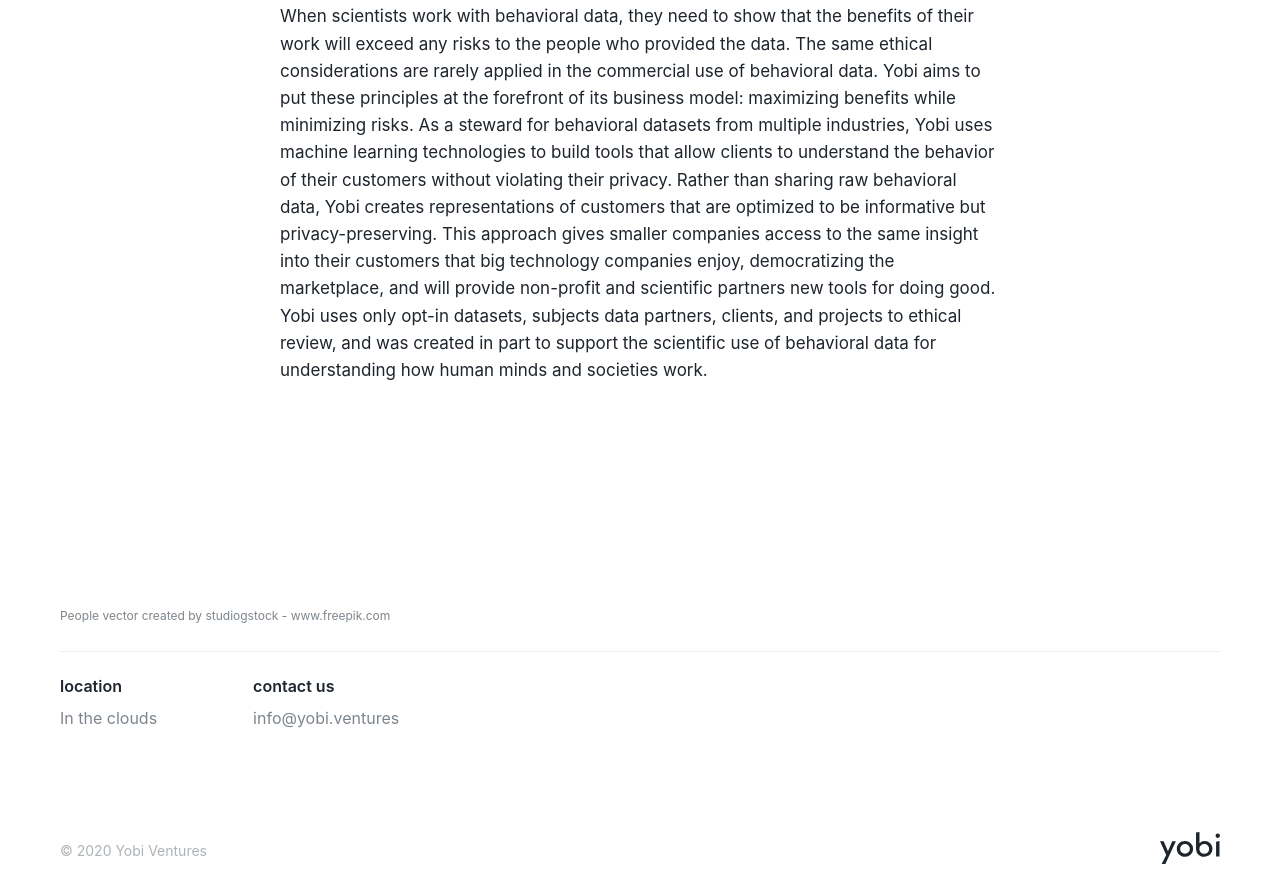
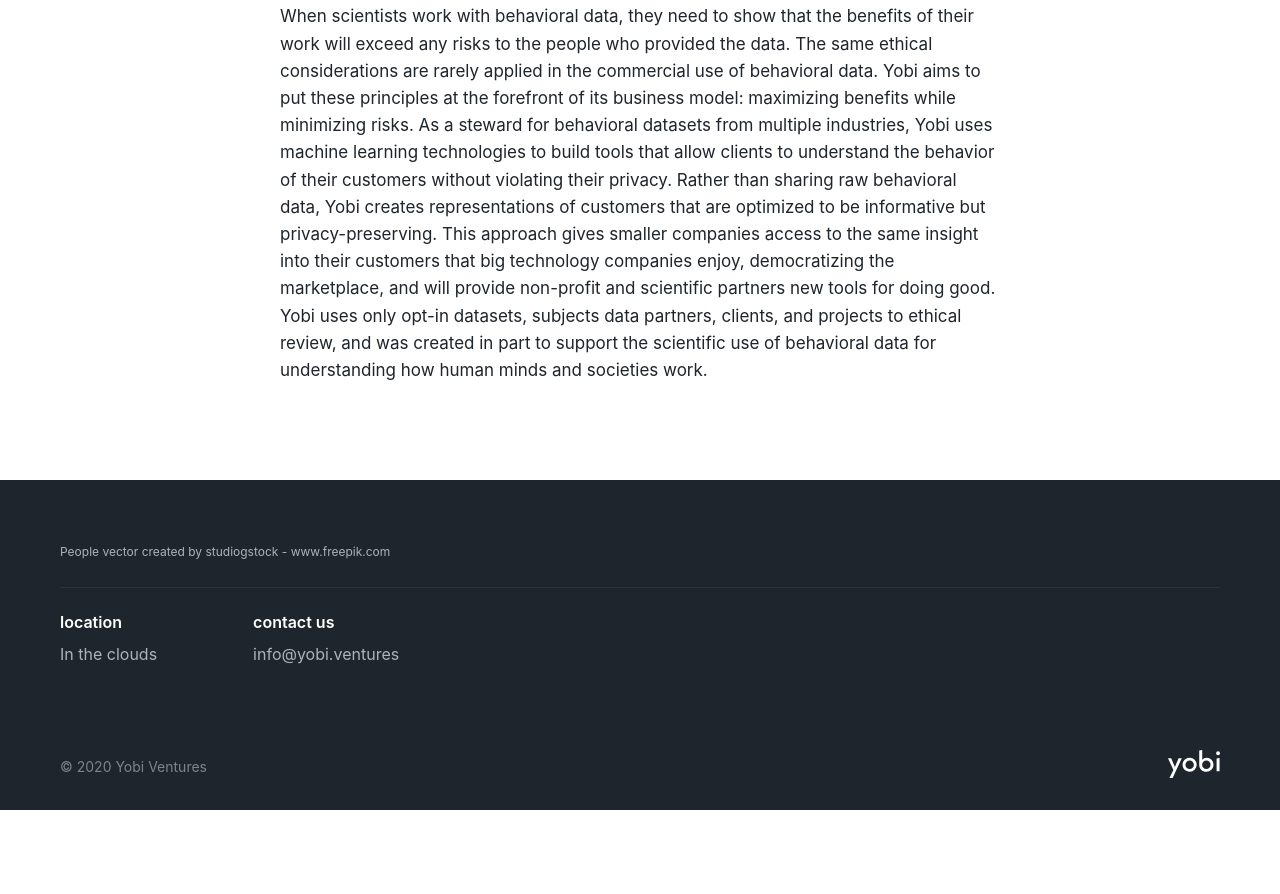
Before and after one commit to james01/yobi-website, an Eleventy site: page src/site/index.html in a window 1280 px wide. Shown: the part 2020-2914 px from the top of the page. After the commit the page ends 2830 px from the top, so only its background shows below. Built offline with nearby package versions, Linux system fonts and the light colour scheme; Eleventy itself is replaced by a stand-in of ours; files that its build step writes are made by us from their sources.

Commit message:
Made footer dark, and updated spacing

```diff
--- a/src/scss/_home.scss
+++ b/src/scss/_home.scss
@@ -145,10 +145,11 @@
 }
 
 .footer {
-  padding-top: 128px;
+  background-color: var(--gray-1);
+  padding-top: 64px;
 
   &__notes {
-    color: var(--gray-3);
+    color: var(--gray-4);
     font-size: 0.75rem;
     margin-bottom: 28px;
 
@@ -163,9 +164,9 @@
   }
 
   &__content {
-    border-top: 1px solid var(--gray-7);
+    border-top: 1px solid var(--gray-2);
     padding-top: 24px;
-    padding-bottom: 64px;
+    padding-bottom: 48px;
     display: flex;
     flex-wrap: nowrap;
 
@@ -185,6 +186,7 @@
       }
 
       h4 {
+        color: #fff;
         font-size: 1rem;
         font-weight: 600;
         text-transform: lowercase;
@@ -199,7 +201,7 @@
       li {
         font-size: 1rem;
         font-weight: 400;
-        color: var(--gray-3);
+        color: var(--gray-4);
         margin-bottom: 8px;
 
         &:last-child {
@@ -227,12 +229,12 @@
   }
 
   &__notice {
-    color: var(--gray-4);
+    color: var(--gray-3);
     font-size: 0.875rem;
   }
 
   &__logo {
-    height: 32px;
-    transform: translateY(8px);
+    height: 28px;
+    transform: translateY(6px);
   }
 }
--- a/src/site/index.html
+++ b/src/site/index.html
@@ -116,7 +116,7 @@
         </div>
         <div class="footer__bottom">
           <p class="footer__notice">© 2020 Yobi Ventures</p>
-          <img class="footer__logo" src="images/yobi_logo_dark.svg" alt="Yobi logo" />
+          <img class="footer__logo" src="images/yobi_logo_light.svg" alt="Yobi logo" />
         </div>
       </div>
     </footer>
```
Also changed, not shown: src/site/images/yobi_logo_dark.svg (deleted).
